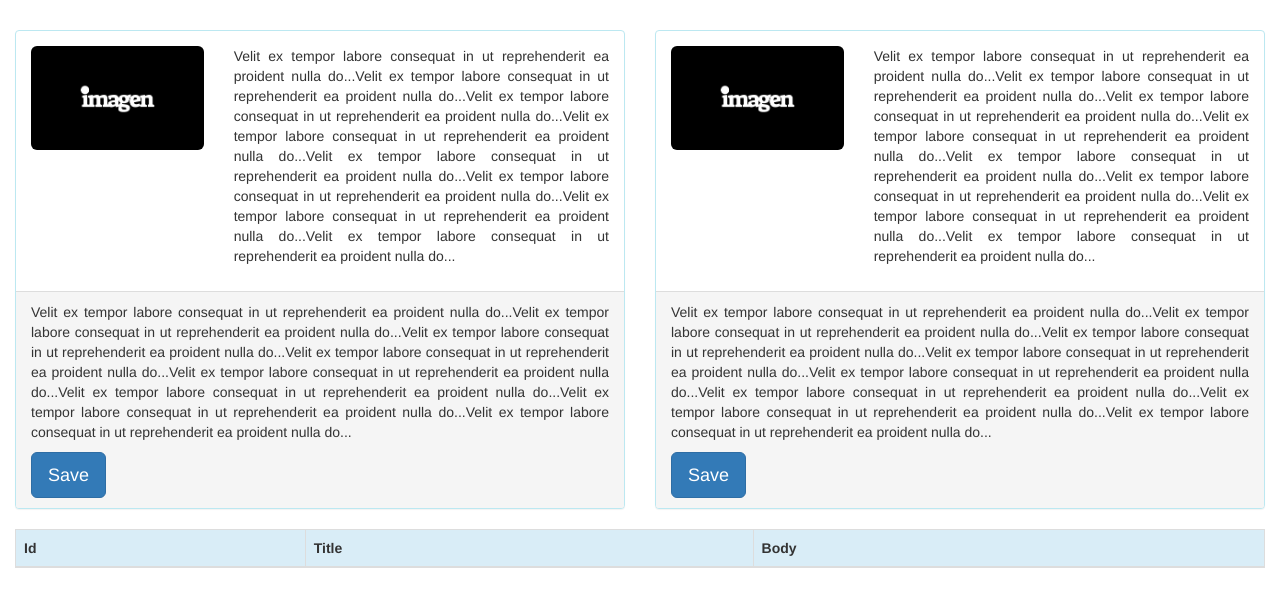
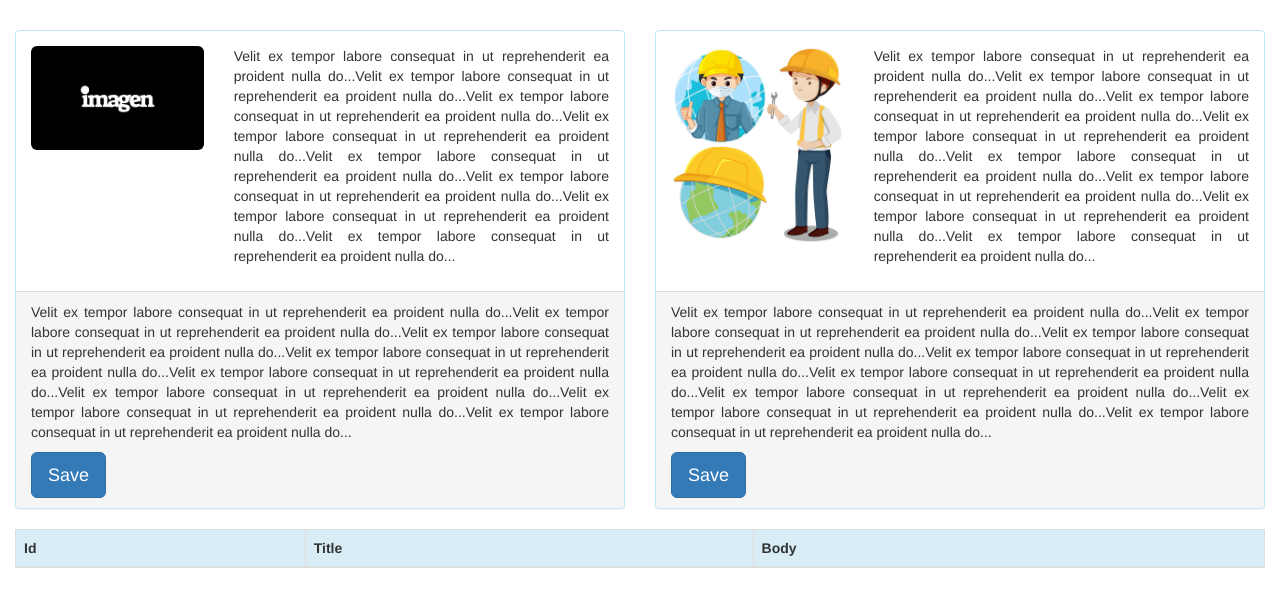
Before and after one commit to javier020301001/PruebaDiagnostico, a plain HTML site: page Frontend/index.html in a window 1280 px wide. Drawn offline with nearby package versions, Linux system fonts and the light colour scheme; no server answers.

Commit message:
cambios adicionales al front

```diff
--- a/Frontend/index.html
+++ b/Frontend/index.html
@@ -1,7 +1,7 @@
 <!DOCTYPE html>
 <html>
 <head>
-    <title>Pagina Blog</title>
+    <title>Pagina Blog de Javier</title>
     <meta charset="utf-8">
     <meta name="viewport" content="width=device-width, initial-scale=1">
     <link rel="stylesheet" href="https://maxcdn.bootstrapcdn.com/bootstrap/3.4.1/css/bootstrap.min.css">
@@ -34,7 +34,7 @@
                     <div class="panel-body">
                         <div class="row">
                             <div class="col-xs-4">
-                                <img src="imagenes/img.png" class="img-responsive img-rounded" alt="Imagen 2">
+                                <img src="imagenes/img2.png" class="img-responsive img-rounded" alt="Imagen 2">
                             </div>
                             <div class="col-xs-8">
                                 <p class="text-justify">Velit ex tempor labore consequat in ut reprehenderit ea proident nulla do...Velit ex tempor labore consequat in ut reprehenderit ea proident nulla do...Velit ex tempor labore consequat in ut reprehenderit ea proident nulla do...Velit ex tempor labore consequat in ut reprehenderit ea proident nulla do...Velit ex tempor labore consequat in ut reprehenderit ea proident nulla do...Velit ex tempor labore consequat in ut reprehenderit ea proident nulla do...Velit ex tempor labore consequat in ut reprehenderit ea proident nulla do...Velit ex tempor labore consequat in ut reprehenderit ea proident nulla do...</p>
```
Also changed, not shown: Frontend/imagenes/img2.png (added).
